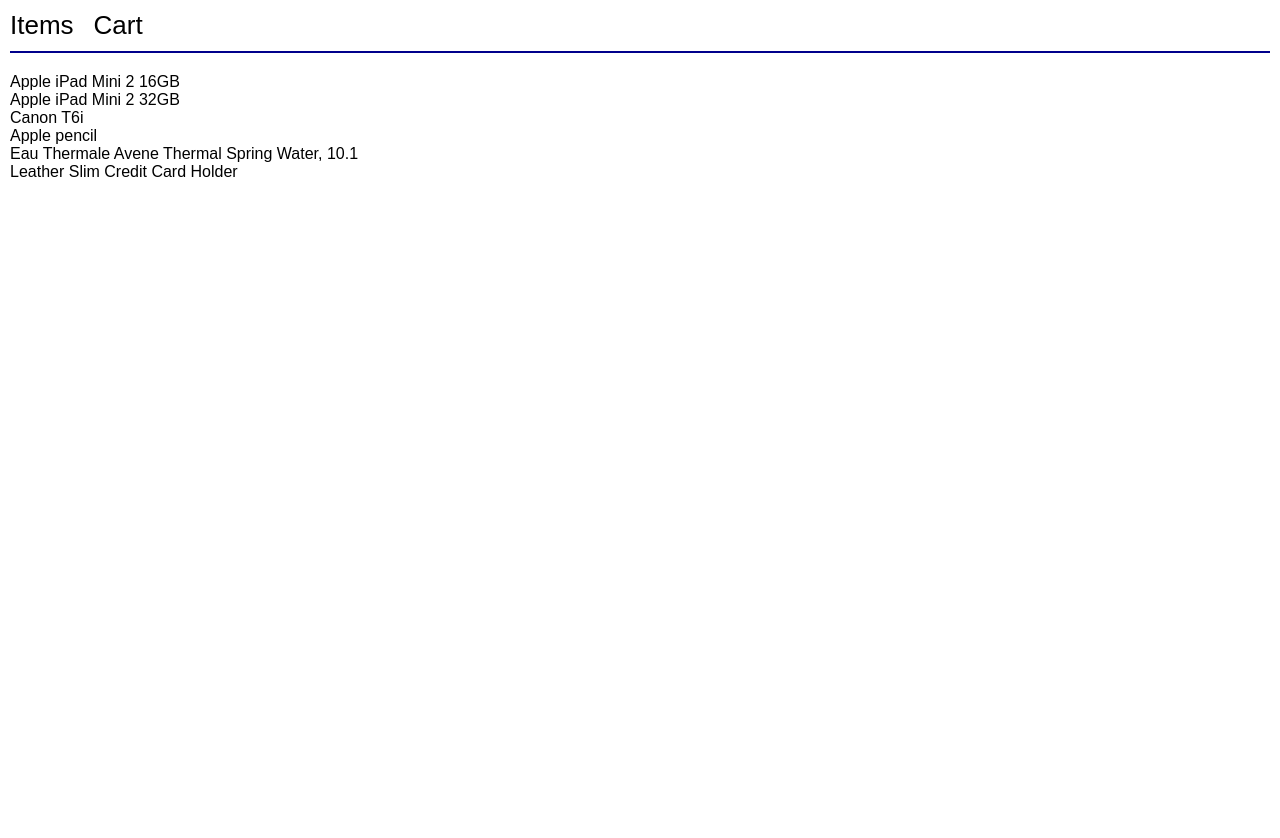
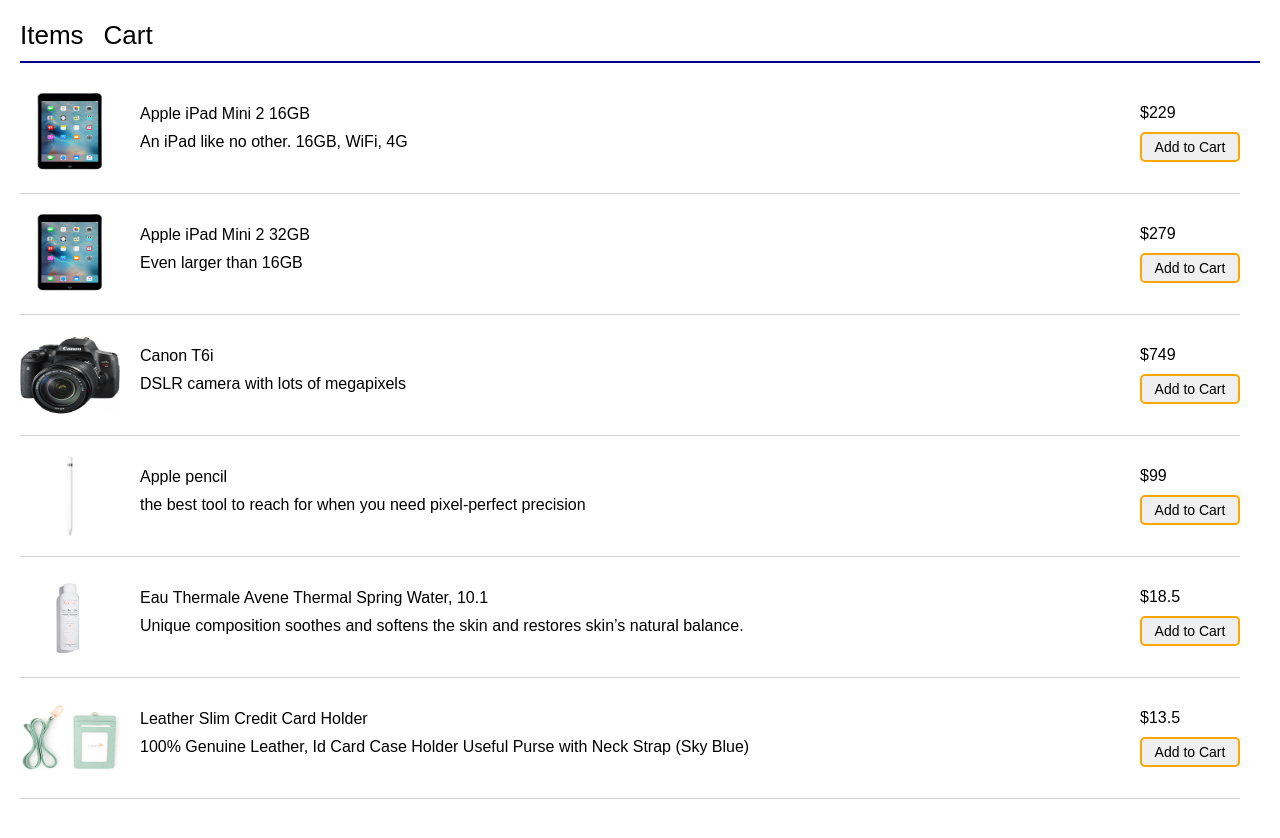
Before and after one commit to mavisluan/shopping_cart, a React (Create React App) app: page / in a window 1280 px wide. Before the commit the page ends 800 px from the top, so only its background shows below. Built offline with nearby package versions, Linux system fonts and the light colour scheme.

Commit message:
add Item

```diff
--- a/src/App.css
+++ b/src/App.css
@@ -1,5 +1,5 @@
 .app {
-  margin: 10px;
+  margin: 20px;
 }
 
 .nav {
@@ -17,3 +17,40 @@
   flex-direction: column;
   padding-top: 20px;
 }
+
+
+
+.item {
+  display: flex;
+  align-items: center;
+  border-bottom: 1px solid lightgray;
+  padding-bottom: 20px;
+  margin: 10px 20px 20px 0
+}
+
+.item-image {
+  flex: 1;
+  margin-right: 20px;
+}
+
+.item-info {
+  flex: 10
+}
+
+
+.item span {
+  display: block;
+  margin-bottom: 10px;
+}
+
+.item-price {
+  flex: 1;
+}
+
+.items button {
+  border: 2px solid orange;
+  border-radius: 5px;
+  height: 30px;
+  width: 100px;
+  font-size: 14px;
+}
--- /dev/null
+++ b/src/Item.js
@@ -0,0 +1,17 @@
+import React from 'react'
+
+const Item = ({item: {src, name, description, price}, children}) => (
+    <div className='item'>
+        <img className='item-image' src={src} width='80px' height='80px' alt={name}/>
+        <div className='item-info'>
+            <span>{name}</span>
+            <span>{description}</span>
+        </div>
+        <div className='item-price'>
+            <span>${price}</span>
+            <div>{children}</div>
+        </div>
+    </div>
+)
+
+export default Item
--- a/src/ItemsPage.js
+++ b/src/ItemsPage.js
@@ -1,10 +1,15 @@
 import React from 'react'
+import Item from './Item'
 
 const ItemsPage = ({items}) => (
-    <div>
+    <div className='items'>
         {items.map(item => (
-            <div>{item.name}</div>
-        ))}
+            <div key={item.id}>
+                <Item item={item}>
+                    <button>Add to Cart</button>
+                </Item>
+            </div>
+         ))}
     </div>
 )
 
```
